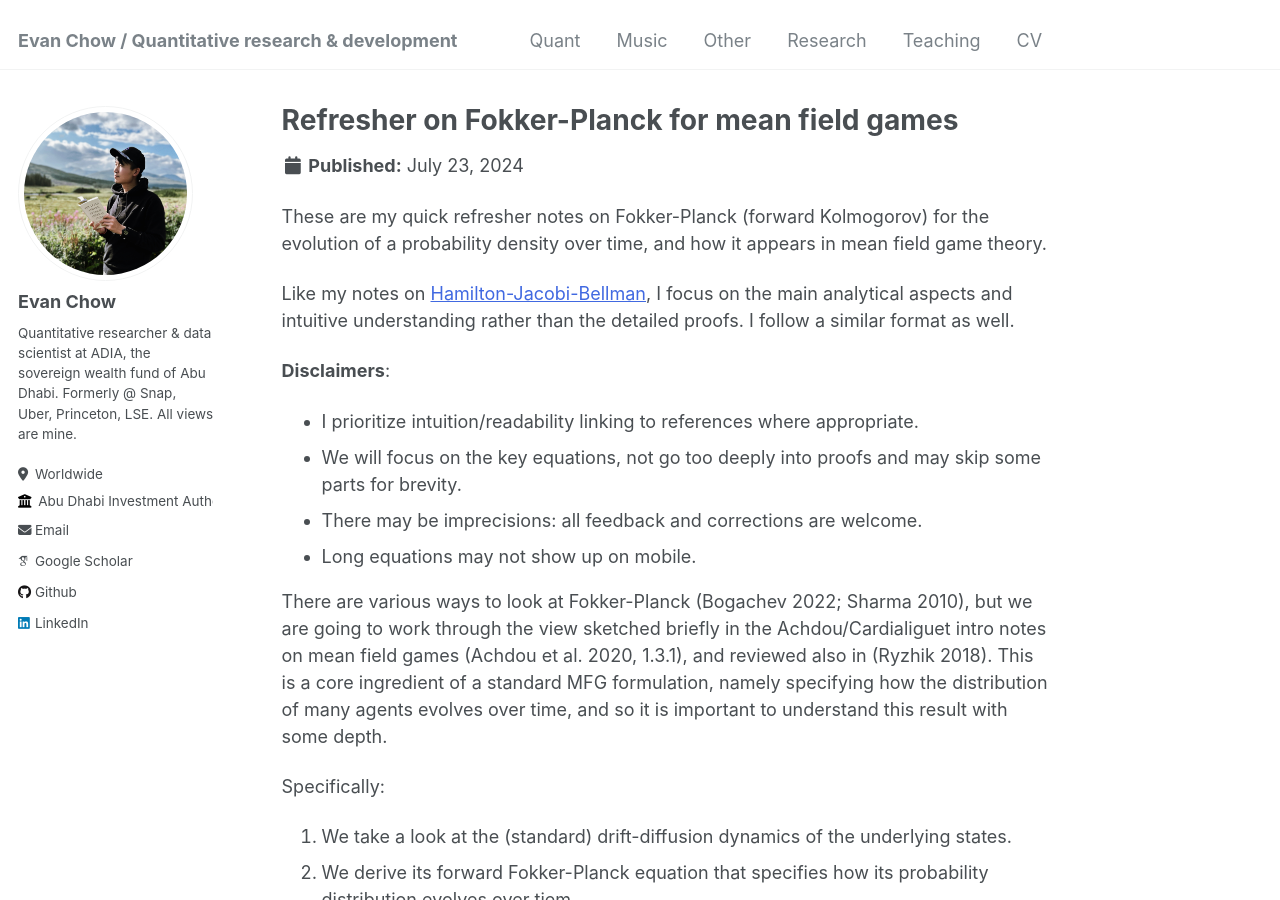
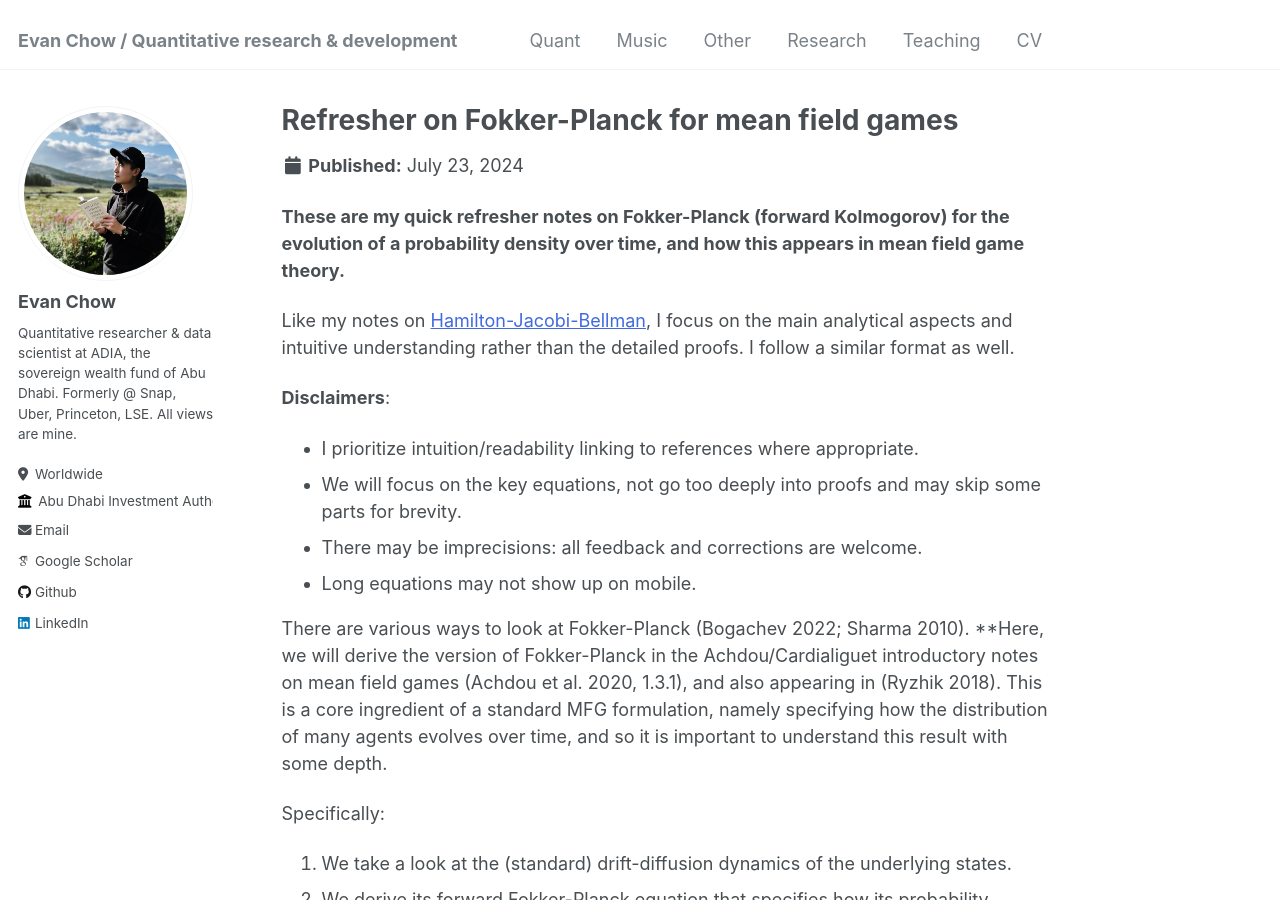
Before and after one commit to evnchw/evnchw.github.io, a Jekyll site: the page built from _quant/20240723_refresher_fokker_planck.md, in a window 1280 px wide and 900 px high. Built offline with Jekyll 4.4.1, drawn with Linux system fonts in a browser that asks for light colours; some web fonts are replaced.

Commit message:
Update fokker planck

```diff
--- a/_quant/20240723_refresher_fokker_planck.md
+++ b/_quant/20240723_refresher_fokker_planck.md
@@ -6,7 +6,7 @@ permalink: /quant/20240723_refresher_fokker_planck
 date: 2024-07-23
 ---
 
-These are my quick refresher notes on Fokker-Planck (forward Kolmogorov) for the evolution of a probability density over time, and how it appears in mean field game theory.
+**These are my quick refresher notes on Fokker-Planck (forward Kolmogorov) for the evolution of a probability density over time, and how this appears in mean field game theory.**
 
 Like my notes on [Hamilton-Jacobi-Bellman](https://evnchw.github.io/quant/20240623_refresher_hjb), I focus on the main analytical aspects and intuitive understanding rather than the detailed proofs. I follow a similar format as well.
 
@@ -17,7 +17,7 @@ Like my notes on [Hamilton-Jacobi-Bellman](https://evnchw.github.io/quant/202406
 - There may be imprecisions: all feedback and corrections are welcome.
 - Long equations may not show up on mobile.
 
-There are various ways to look at Fokker-Planck (Bogachev 2022; Sharma 2010), but we are going to work through the view sketched briefly in the Achdou/Cardialiguet intro notes on mean field games (Achdou et al. 2020, 1.3.1), and reviewed also in (Ryzhik 2018). This is a core ingredient of a standard MFG formulation, namely specifying how the distribution of many agents evolves over time, and so it is important to understand this result with some depth.
+There are various ways to look at Fokker-Planck (Bogachev 2022; Sharma 2010). **Here, we will derive the version of Fokker-Planck in the Achdou/Cardialiguet introductory notes on mean field games (Achdou et al. 2020, 1.3.1), and also appearing in (Ryzhik 2018). This is a core ingredient of a standard MFG formulation, namely specifying how the distribution of many agents evolves over time, and so it is important to understand this result with some depth.
 
 Specifically:
 
```
